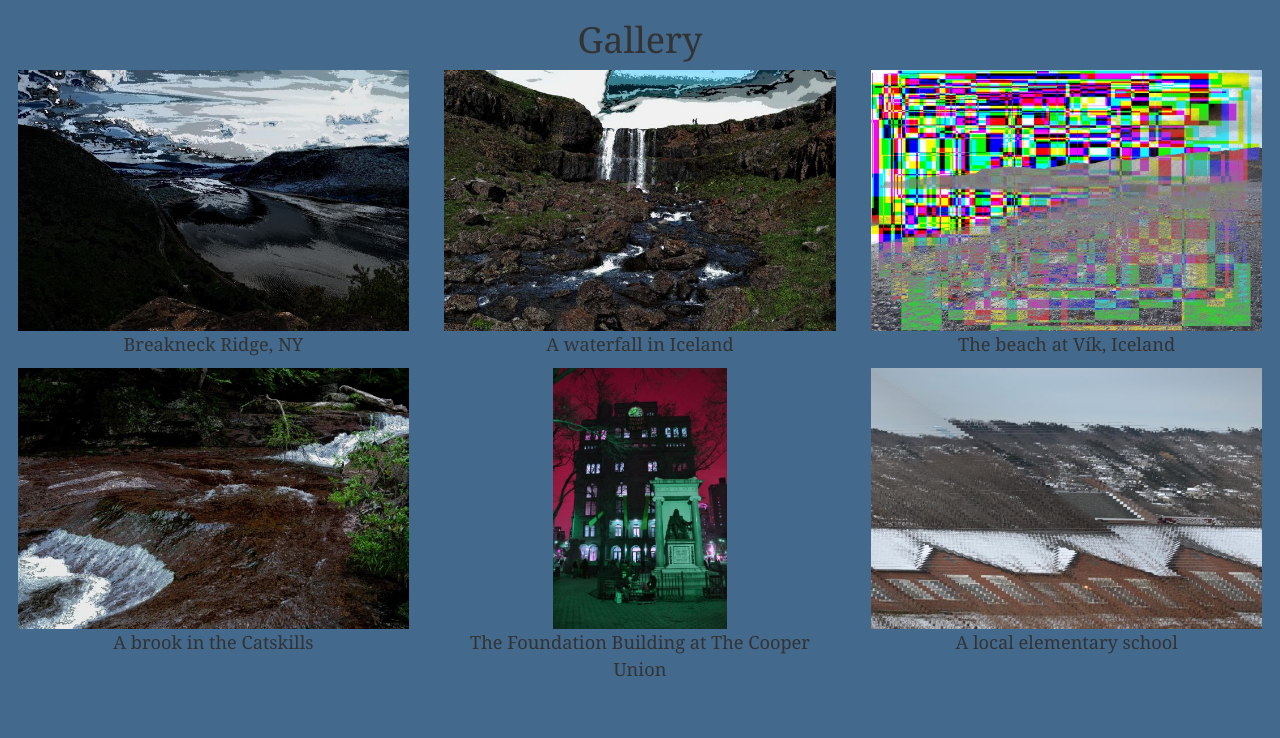
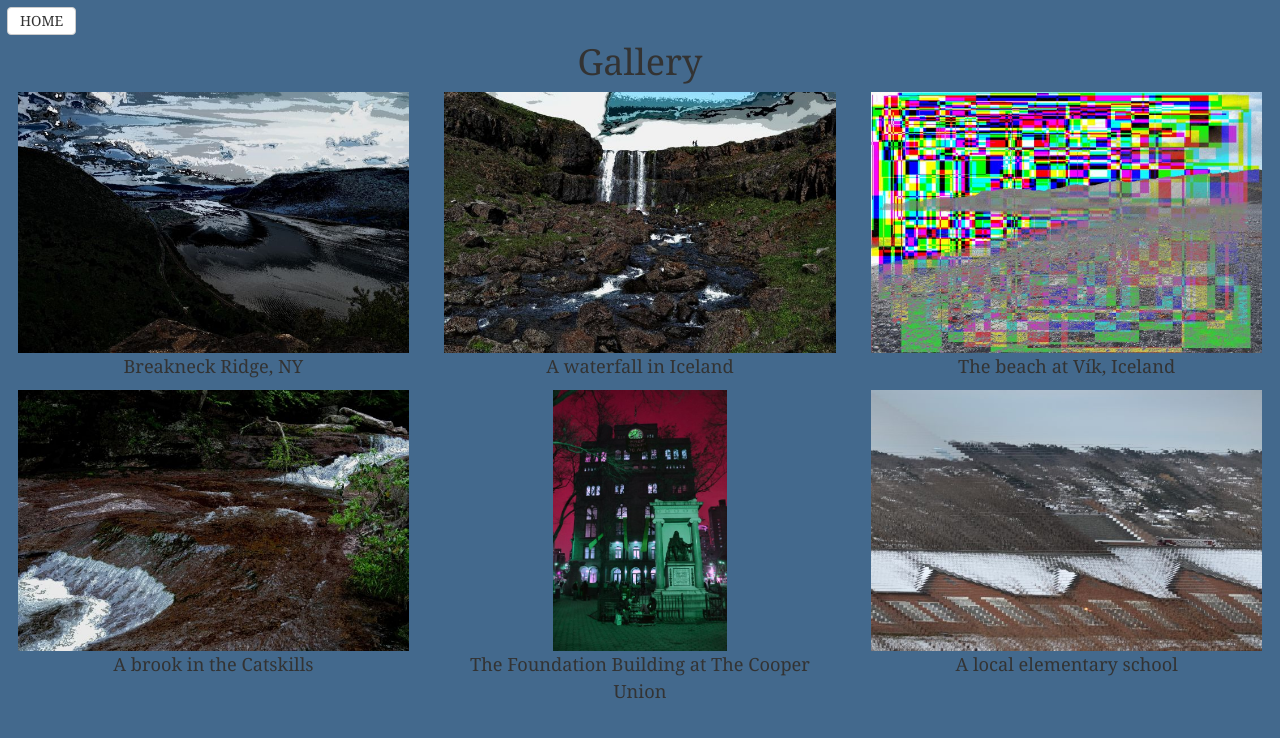
Before and after one commit to thomkrillis/thomkrillis.github.io, a Jekyll site: the page built from gallery/index.html, in a window 1280 px wide. Shown: the top 738 px of the page. Built offline with Jekyll 4.4.1, drawn with Linux system fonts in a browser that asks for light colours; nearby versions of some CDN libraries.

Commit message:
Add a pair of internal links

```diff
--- a/css/main.css
+++ b/css/main.css
@@ -9,6 +9,7 @@
     h1 {
         text-align: center;
         font-family: Georgia;
+        margin-top: 0;
     }
 
     /* HOMEPAGE */
@@ -21,9 +22,16 @@
         height: 70vh;
         width: auto;
         border-style: double;
+        border-color: black;
     }
 
     /* GALLERY */
+    .home-button {
+        position: relative;
+        font: 1.0em/100% 'Georgia';
+        margin: 0.5em;
+    }
+
     .gallery-image {
         display: block;
         margin: auto;
--- a/css/media-queries.css
+++ /dev/null
@@ -1,6 +0,0 @@
-@media screen and (orientation:portrait) {
-    .center-wrapper img {
-        width: 80vw;
-        height: auto;
-    }
-}
--- a/gallery/index.html
+++ b/gallery/index.html
@@ -4,6 +4,7 @@
 ---
     </head>
     <body>
+        <a href="/" class="btn btn-default home-button">HOME</a>
         <h1>Gallery</h1>
         {% for image in site.data.images %}
             <div class="image-wrapper col-lg-4 col-sm-6 col-xs-12 item">
--- a/index.html
+++ b/index.html
@@ -21,7 +21,9 @@
             <tr>
                 <td class="center-wrapper">
                     <h1>The Experimental Webpage of Thom Krillis</h1>
-                    <img id="mainImage" src="/img/main-mobile.jpg"></img>
+                    <a href="/gallery">
+                        <img id="mainImage" src="/img/main-mobile.jpg"></img>
+                    </a>
                 </td>
             </tr>
         </table>
```
